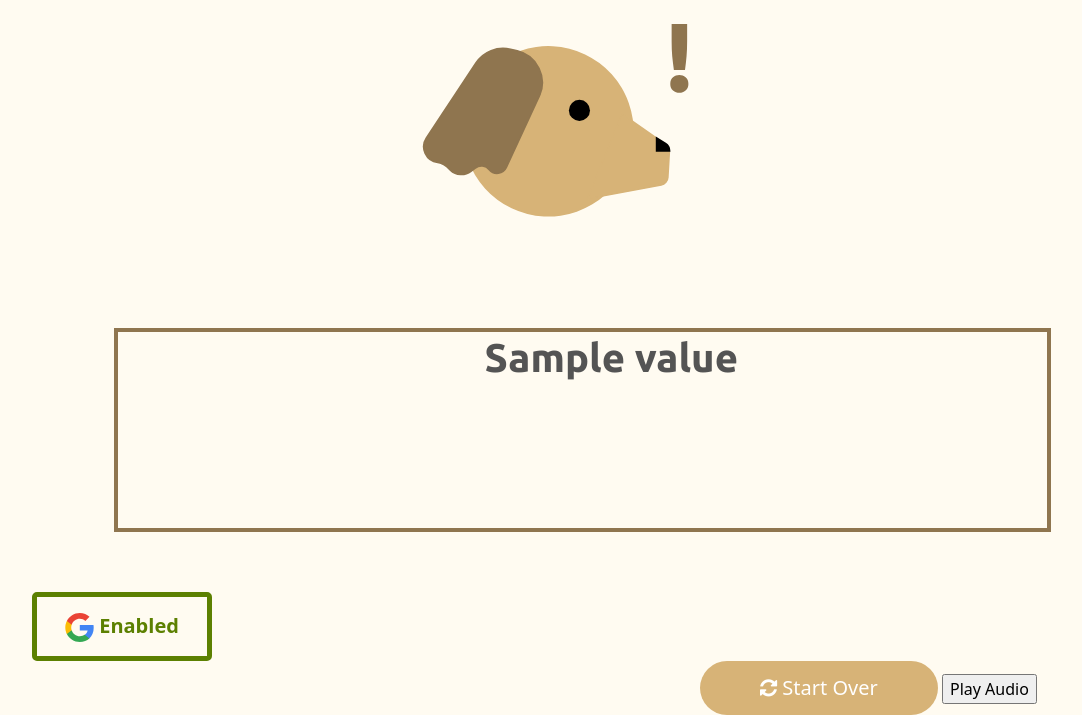
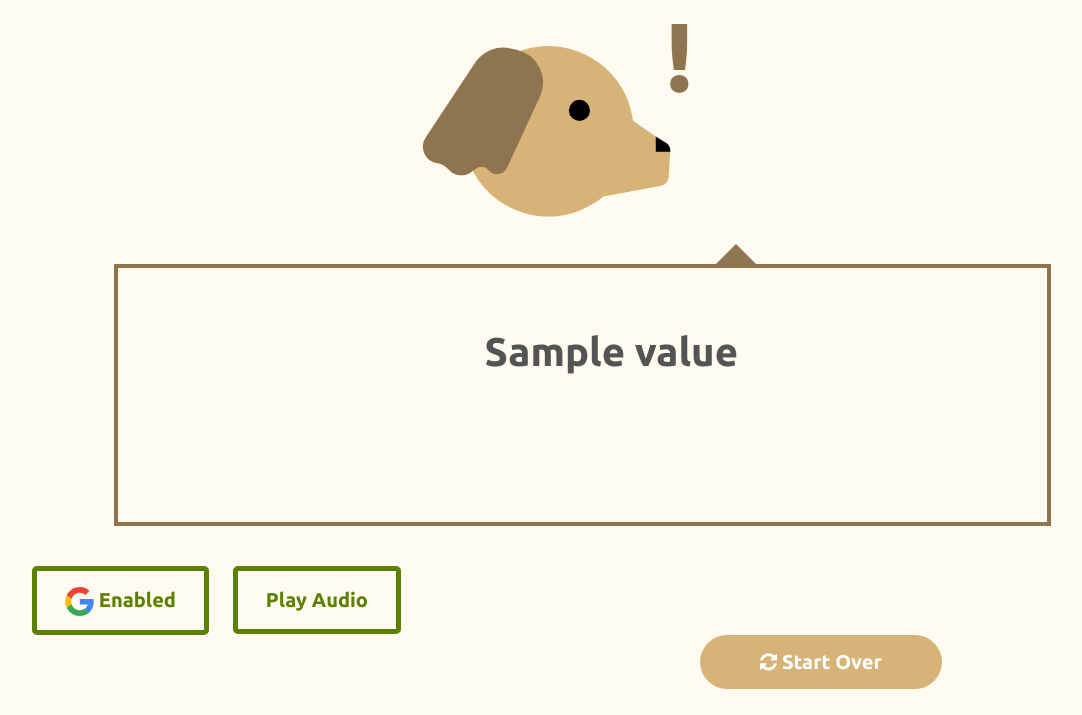
Before and after one commit to neharikapurieng/WhatDoesTheDogSayMLApp, a Flask app: template website/templates/result.html in a window 1280 px wide. Shown: the part 161-876 px from the top of the page, without its empty margins (68-1150 px from the left). After the commit the page ends 850 px from the top, so only its background shows below. Run offline with Flask 2, Linux system fonts and the light colour scheme; the template is opened without the code that fills it: most values are stand-ins (such as "Sample title", 1, 10 or a date in 2020).

Commit message:
Add speech bubble

```diff
--- a/website/static/style.css
+++ b/website/static/style.css
@@ -57,6 +57,7 @@ h3 {
     -moz-box-shadow: none;
     box-shadow: none;
     margin-left: -350;
+    padding-top: 60px;
 
     resize: none; /*remove the resize handle on the bottom right*/
 }
@@ -337,3 +338,48 @@ h2 {
 .processing__text {
   display: none;
 }
+
+.button__group{
+  display: block;
+}
+
+.audio__btn {
+  border: 2px solid black;
+  background-color: #ffffff00;
+  color: black;
+  padding: 14px 28px;
+  font-size: 16px;
+  cursor: pointer;
+  border-color: #5C8001;
+  border-width: 5px;
+  font-weight: bold;
+  color: #5C8001;
+  border-radius: 5px;
+  margin-top: 50px;
+  margin-left: 20px;
+  font-size: 20px;
+}
+
+.speech-bubble {
+	position: relative;
+	border-radius: .4em;
+  display: block;
+  margin-top: 16px;
+  margin-left: auto;
+  margin-right: auto;
+  width: 20%;
+}
+
+.speech-bubble:after {
+	content: '';
+	position: absolute;
+	top: 0;
+	left: 170%;
+	width: 0;
+	height: 0;
+	border: 20px solid transparent;
+	border-bottom-color: #8F754F;
+	border-top: 0;
+	margin-left: -20px;
+	margin-top: -20px;
+}
--- a/website/templates/result.html
+++ b/website/templates/result.html
@@ -16,11 +16,15 @@
     <h3> A webapp that lets you get inside your dog’s head </h3>
     <img id="logo" src ="static/img/Logo 3.svg" class="center"> </img>
     <div style="text-align: center; margin-left: -550px;" >
-    <h2 class="result"><textarea disabled ...id="w3review" style = "text-align: center;" name="w3review" rows="4" cols="35">
+    <h2 class="speech-bubble"><textarea disabled ...id="w3review" style = "text-align: center;" name="w3review" rows="4" cols="35">
       {{value}}
     </textarea></h2></div>
 <!--    <h2 class="result"> "I am Hungry" </h2>-->
-    <button class="google" id="google"><img src = "static/img/Google.svg"></img> Enabled</button>
+    <div class="button__group"><button class="google" id="google"><img src = "static/img/Google.svg"></img> Enabled</button>
+      <input type="button" class="audio__btn" value="Play Audio" onclick="play()">
+    <audio id="audio"></audio>
+      <button class="up" id="startover" onclick="window.location.href='index.html'"><i class= "fa fa-refresh"></i> Start Over</button>
+    </div>
 
     <form action="home" enctype="multipart/form-data" method="POST" className="wrapped__form" id="gohome" hidden>
          <input type = "text" id="placeholder" name = "placeholder" />
@@ -28,7 +32,7 @@
 
 
 
-    <button class="up" id="startover" onclick="window.location.href='index.html'"><i class= "fa fa-refresh"></i> Start Over</button>
+
   </body>
 
 <script>
@@ -74,8 +78,7 @@
         }
         }
       </script>
-    <input type="button" value="Play Audio" onclick="play()">
-    <audio id="audio"></audio>
+
 
 <script>
   document.getElementById('google').onclick = function() {
```
